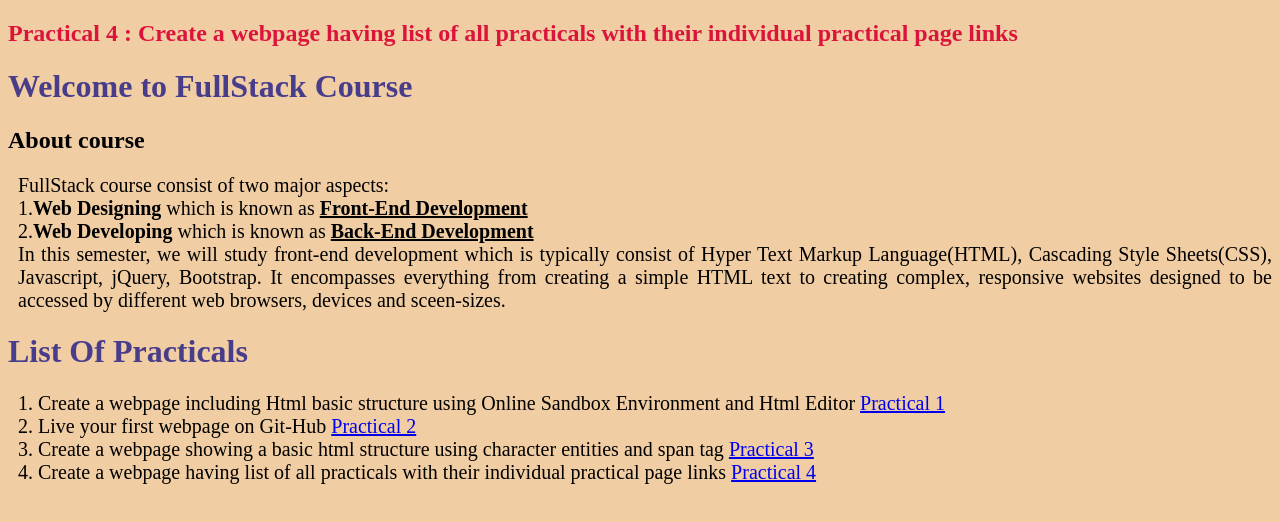
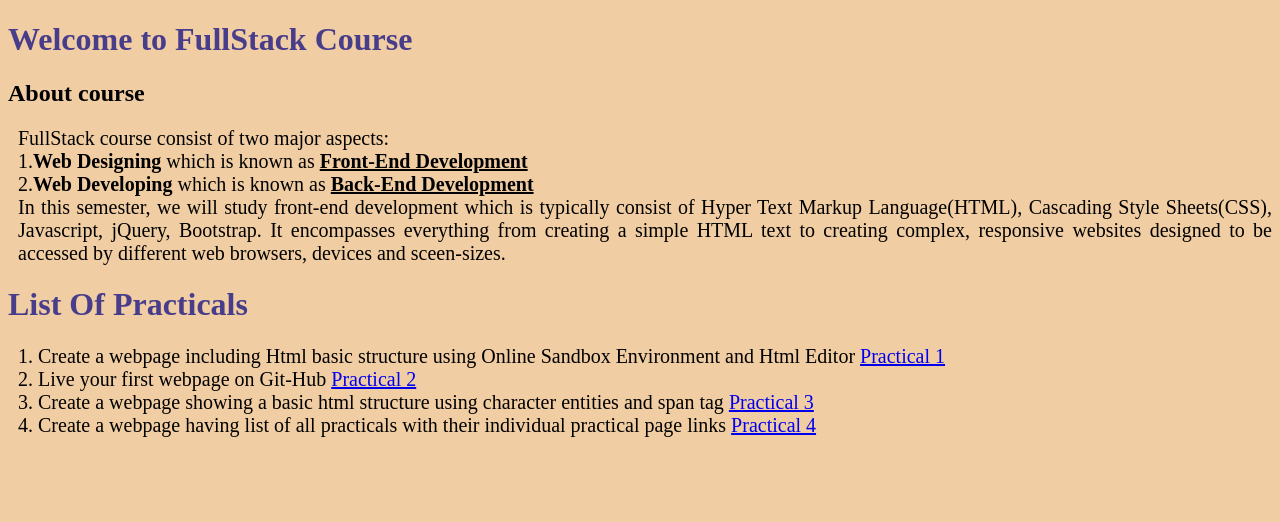
Before and after one commit to radhika20bansal/FullStack1_2020, a plain HTML site: page Practicals/Practical4.html in a window 1280 px wide. Drawn offline with Linux system fonts and the light colour scheme.

Commit message:
Complete commit

```diff
--- a/Practicals/Practical4.html
+++ b/Practicals/Practical4.html
@@ -11,7 +11,7 @@
     </style>
 </head>
 <body>
-    <h2 style="color: crimson;">Practical 4 : Create a webpage having list of all practicals with their individual practical page links</h2>
+
     <h1 style="color:darkslateblue;">Welcome to FullStack Course</h1>
     <h2>About course</h2>
     <p style="font-size: 20px; margin-left: 10px; text-align: justify;">FullStack course consist of two major aspects:
@@ -26,6 +26,6 @@
      <p style="font-size: 20px;margin-left: 10px;">1.  Create a webpage including Html basic structure using Online Sandbox Environment and Html Editor <a href="https://radhika20bansal.github.io/FullStack1_2020/Practicals/Practical1.html">Practical 1</a><br>
      2. Live your first webpage on Git-Hub <a href="https://radhika20bansal.github.io/FullStack1_2020/Practicals/Practical2.html">Practical 2</a><br>
      3.  Create a webpage showing a basic html structure using character entities and span tag <a href="https://radhika20bansal.github.io/FullStack1_2020/Practicals/Practical3.html">Practical 3</a><br>
-     4.  Create a webpage having list of all practicals with their individual practical page links <a href="https://radhika20bansal.github.io/FullStack1_2020/Practicals/Practical4.html">Practical 4</a></p>
+     4.  Create a webpage having list of all practicals with their individual practical page links <a href="https://radhika20bansal.github.io/FullStack1_2020/Practicals/Practical4page.html">Practical 4</a></p>
 </body>
 </html>
```
